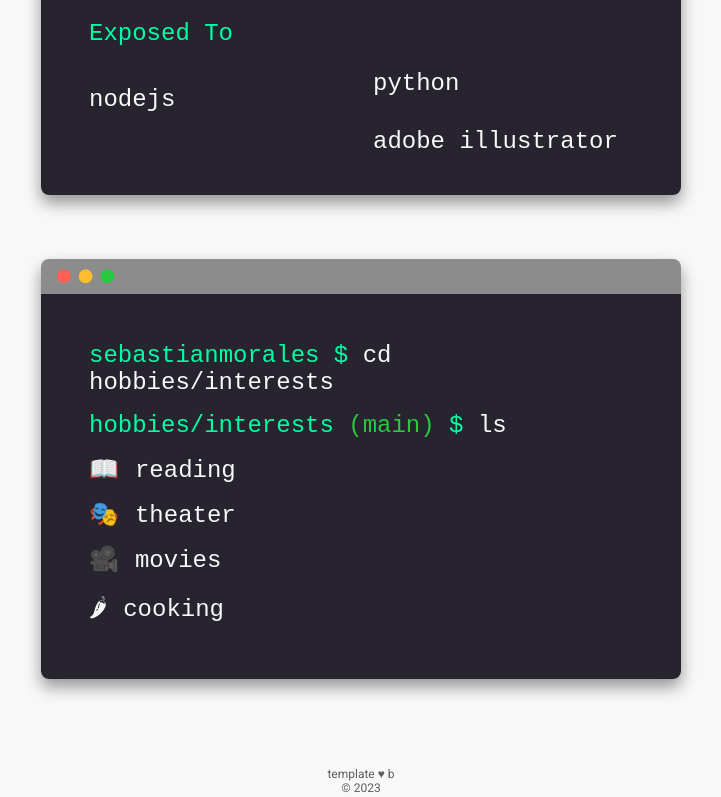
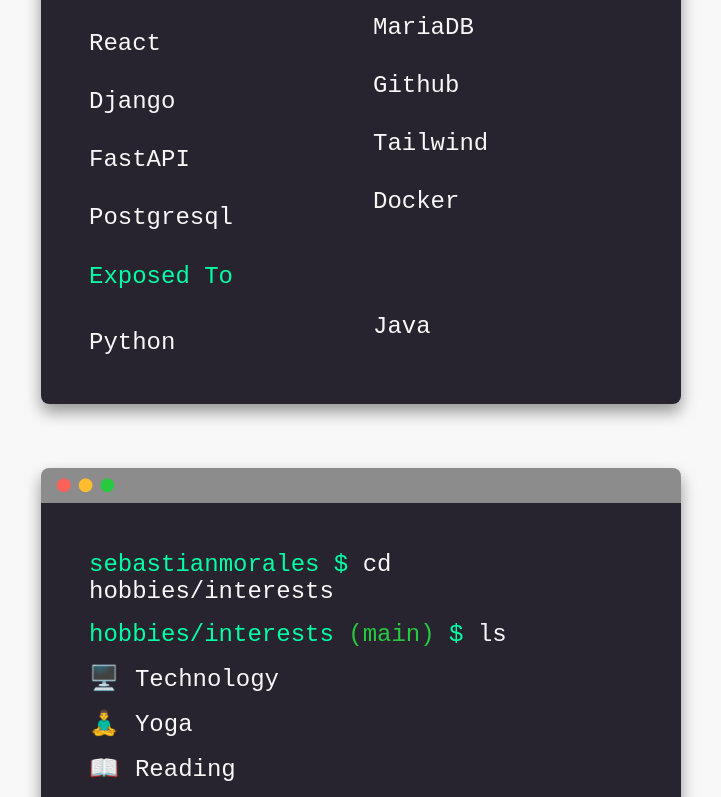
Before and after one commit to SebastianMoralesDuque/sebas, a React (Create React App) app: page /#/about in a window 1280 px wide. Shown: the part 980-1777 px from the top of the page, without its empty margins (279-1000 px from the left). Built offline with nearby package versions, Linux system fonts and the light colour scheme; the HTML template or start-up script is replaced by a standard one.

Commit message:
portfolio

```diff
--- a/src/components/BaseLayout.js
+++ b/src/components/BaseLayout.js
@@ -44,7 +44,6 @@
             <Grid item>
                <Box component={'footer'} display={'flex'} flexDirection={'column'} alignItems={'center'}
                     py={'1.5rem'} sx={{opacity: 0.7}} width={'100%'}>
-                  <p>template   &hearts; b <a href={'https://github.com/SebastianMoralesDuque'}></a></p>
                   <p>&copy; 2023</p>
                </Box>
             </Grid>
--- a/src/components/portfolio/Portfolio.js
+++ b/src/components/portfolio/Portfolio.js
@@ -9,7 +9,7 @@
             <Grid container display={'flex'} justifyContent={'center'}>
                 {info.portfolio.map((project, index) => (
                    <Grid item xs={12} md={6} key={index}>
-                       <PortfolioBlock image={project.image} live={project.live} source={project.source} title={project.title} />
+                       <PortfolioBlock image={project.image} source={project.source} title={project.title} />
                    </Grid>
                 ))}
             </Grid>
--- a/src/components/portfolio/PortfolioBlock.js
+++ b/src/components/portfolio/PortfolioBlock.js
@@ -11,9 +11,6 @@
          <Box className={'portfolio'} display={'flex'} flexDirection={'column'} gap={'0.5rem'}
               alignItems={'center'} fontSize={'1.5rem'} py={'2rem'}>
             <Box p={1} border={'2px solid black'} borderRadius={'25px'}>
-               <IconLink link={live} title={'Live Demo'} icon={'fa fa-safari'}/>
-            </Box>
-            <Box p={1} border={'2px solid black'} borderRadius={'25px'}>
                <IconLink link={source} title={'Source Code'} icon={'fa fa-code'}/>
             </Box>
          </Box>
--- a/src/info/Info.js
+++ b/src/info/Info.js
@@ -26,7 +26,7 @@
     firstName: "Sebastian",
     lastName: "Morales",
     initials: "/", // the example uses first and last, but feel free to use three or more if you like.
-    position: "a Full Stack Developer",
+    position: "a Backend Developer",
     selfPortrait: self, // don't change this unless you want to name your self-portrait in the "img" folder something else!
     gradient: `-webkit-linear-gradient(135deg, ${colors})`, // don't change this either
     baseColor: colors[0],
@@ -37,7 +37,7 @@
         },
         {
             emoji: '🌎',
-            text: 'based in the US'
+            text: 'based in the CO'
         },
         {
             emoji: "💼",
@@ -50,72 +50,52 @@
     ],
     socials: [
         {
-            link: "https://facebook.com",
-            icon: 'fa fa-facebook',
-            label: 'facebook'
-        },
-        {
-            link: "https://instagram.com",
-            icon: 'fa fa-instagram',
-            label: 'instagram'
-        },
-        {
-            link: "https://github.com",
+            link: "https://github.com/SebastianMoralesDuque",
             icon: "fa fa-github",
             label: 'github'
         },
         {
-            link: "https://linkedin.com",
+            link: "https://www.linkedin.com/in/sebas-dev/",
             icon: "fa fa-linkedin",
             label: 'linkedin'
-        },
-        {
-            link: "https://twitter.com",
-            icon: "fa fa-twitter",
-            label: 'twitter'
         }
-// Feel free to remove any of these that you don't have. I'll write an FAQ on how to add new ones later, let me know if you have a request for an icon!
-// Just change the links so that they lead to your social profiles.
-
     ],
-    bio: "Hello! I'm sebas. I'm a systems engineer for Google. I studied CompSci at Harvard, I enjoy long walks on the beach, and I believe artificial intelligence will inevitably rule us all one day. You should hire me!",
+    bio: "Hello! I'm Sebas, a student of Systems Engineering. I'm passionate about the world of technology and I'm excited to learn and grow in this field. I am currently studying at the University and I love exploring different aspects of computer science. I believe that artificial intelligence has tremendous potential, and I'm thrilled to contribute to its advancement in the future. I'm actively seeking opportunities to apply my knowledge and skills, so you should definitely consider me for your next project or team!",
     skills:
         {
-            proficientWith: ['javascript', 'react', 'git', 'github', 'bootstrap', 'html5', 'css3', 'figma'],
-            exposedTo: ['nodejs', 'python', 'adobe illustrator']
+            proficientWith: ['React', 'Django', 'FastAPI', 'Postgresql', 'MariaDB', 'Github', 'Tailwind', 'Docker'],
+            exposedTo: ['Python', 'Java',]
         }
     ,
     hobbies: [
         {
-            label: 'reading',
+            label: 'Technology',
+            emoji: '🖥️'
+        },
+        {
+            label: 'Yoga',
+            emoji: '🧘‍♂️'
+        },
+        {
+            label: 'Reading',
             emoji: '📖'
         },
         {
-            label: 'theater',
-            emoji: '🎭'
-        },
-        {
-            label: 'movies',
-            emoji: '🎥'
-        },
-        {
-            label: 'cooking',
-            emoji: '🌶'
+            label: 'Socializing',
+            emoji: '🕺'
         }
 // Same as above, change the emojis to match / relate to your hobbies or interests.
 // You can also remove the emojis if you'd like, I just think they look cute :P
     ],
     portfolio: [ // This is where your portfolio projects will be detailed
         {
-            title: "Project 1",
-            live: "https://github.com/SebastianMoralesDuque", //this should be a link to the live version of your project, think github pages, netlify, heroku, etc. Or your own domain, if you have it.
-            source: "https://github.com/SebastianMoralesDuque", // this should be a link to the **repository** of the project, where the code is hosted.
+            title: "Chatbot",
+            source: "https://github.com/SebastianMoralesDuque/chatbot_django_react", // this should be a link to the **repository** of the project, where the code is hosted.
             image: mock5
         },
         {
-            title: "Project 2",
-            live: "https://github.com/SebastianMoralesDuque",
-            source: "https://github.com/SebastianMoralesDuque",
+            title: "License plate recognition",
+            source: "https://github.com/SebastianMoralesDuque/reconocimiento-placa",
             image: mock2
         },
         {
```
Also changed, not shown: 1 other file (tests, documents, lock files or other folders).
